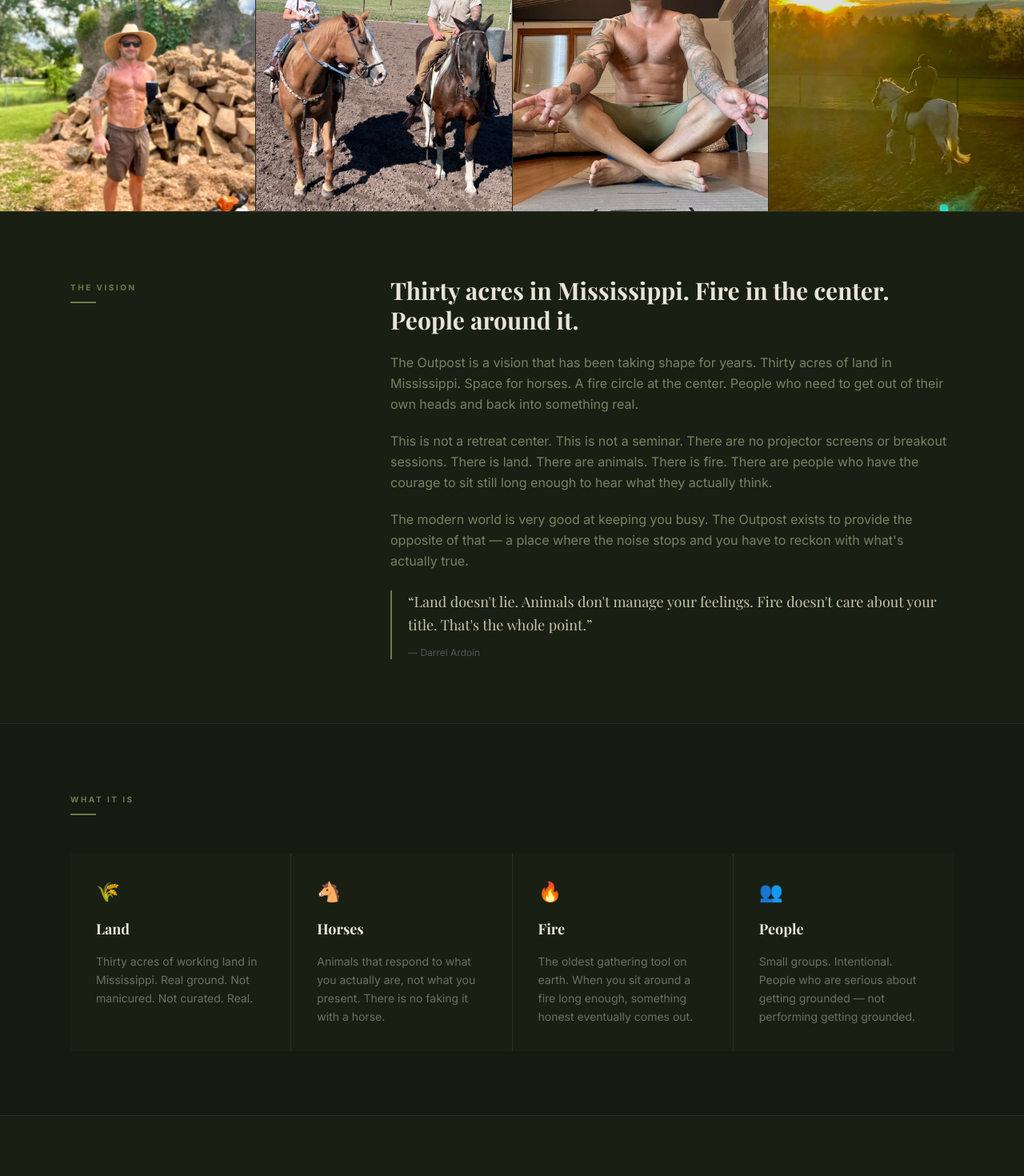
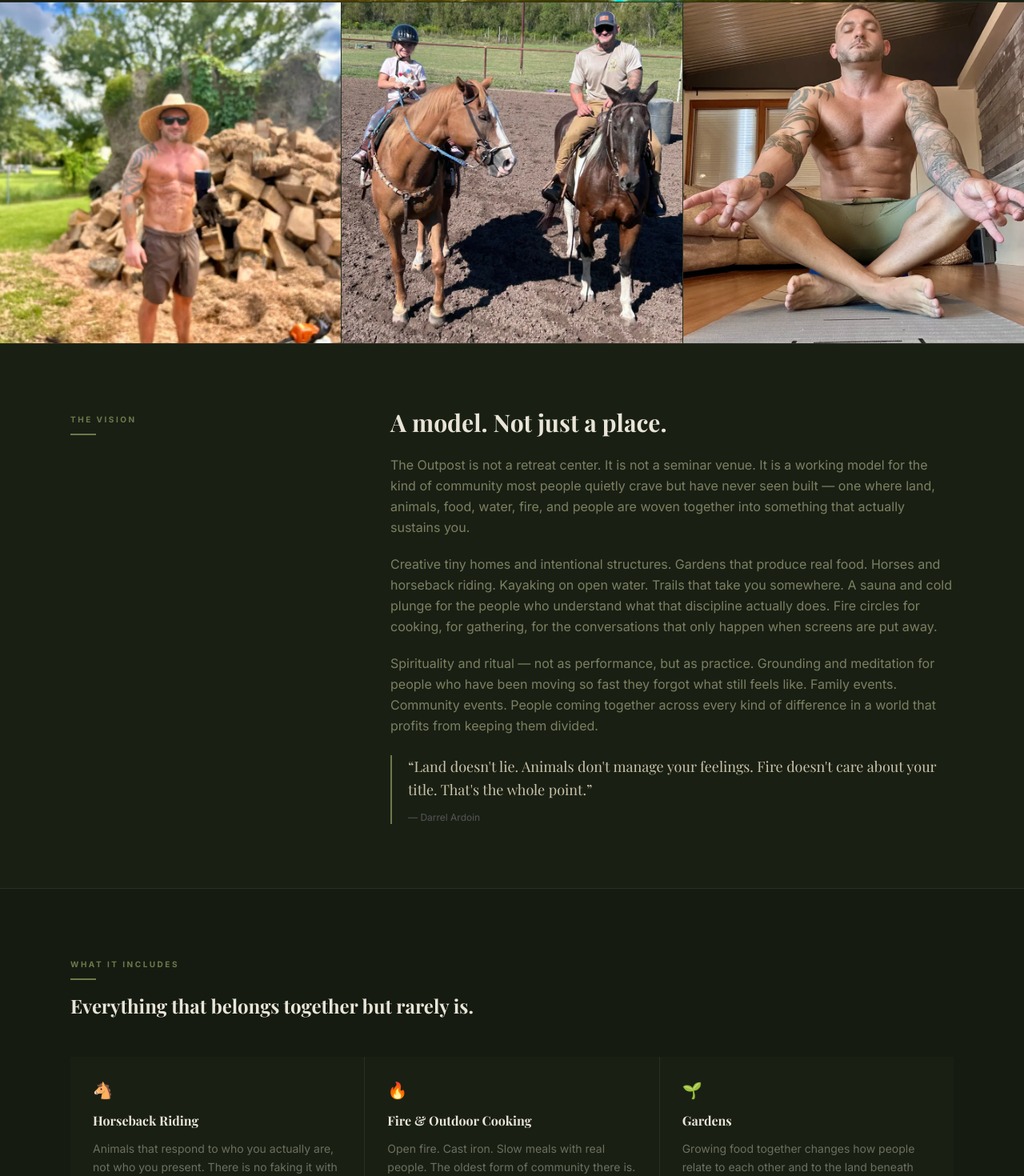
Before and after one commit to ardoinconsulting-png/divergent-darrel, a Next.js app: page /outpost in a window 1280 px wide. Shown: the part 1330-2800 px from the top of the page at 80% size. Built offline with nearby package versions, Linux system fonts and the light colour scheme.

Commit message:
Remove duplicate horse photo from outpost grid, 3-up layout

```diff
--- a/app/outpost/page.tsx
+++ b/app/outpost/page.tsx
@@ -6,8 +6,21 @@ import type { Metadata } from "next";
 export const metadata: Metadata = {
   title: "The Outpost",
   description:
-    "Land, horses, fire, and people. A gathering place being built in Mississippi.",
+    "A community model built around land, fire, horses, gardens, and people coming together in a world that keeps pulling them apart.",
 };
+
+const elements = [
+  { icon: "🐴", title: "Horseback Riding", body: "Animals that respond to who you actually are, not who you present. There is no faking it with a horse." },
+  { icon: "🔥", title: "Fire & Outdoor Cooking", body: "Open fire. Cast iron. Slow meals with real people. The oldest form of community there is." },
+  { icon: "🌱", title: "Gardens", body: "Growing food together changes how people relate to each other and to the land beneath them." },
+  { icon: "🛖", title: "Creative Tiny Homes", body: "Intentional structures. Thoughtfully built. Space that reflects what a life of purpose actually looks like." },
+  { icon: "🚣", title: "Kayaking", body: "Water. Movement. The kind of quiet that comes from being in nature and having nowhere else to be." },
+  { icon: "🌿", title: "Trails & Nature", body: "Walk in. Leave something behind. The land does the work if you let it." },
+  { icon: "🧖", title: "Sauna & Cold Plunge", body: "The discipline of heat and cold. Clarity through discomfort. A practice, not a amenity." },
+  { icon: "🙏", title: "Spirituality & Ritual", body: "Not dogma. Not performance. The quiet practices that keep you anchored when everything else is moving." },
+  { icon: "🧘", title: "Grounding & Meditation", body: "Stillness is a skill. The Outpost is designed to make it accessible — even for people who don't think they're built for it." },
+  { icon: "🎉", title: "Community & Family Events", body: "Celebrations. Gatherings. People coming together across differences in a world that profits from keeping them apart." },
+];
 
 export default function OutpostPage() {
   return (
@@ -27,7 +40,7 @@ export default function OutpostPage() {
           />
           <div className="relative max-w-6xl mx-auto px-6 py-20 md:py-28">
             <span className="text-[10px] tracking-[0.25em] uppercase font-bold text-[#8a9a60]">
-              Fire Gathering
+              Community Model
             </span>
             <h1
               className="mt-4 text-4xl md:text-6xl font-bold text-[#e8e4d8] leading-[1.05] tracking-tight max-w-3xl"
@@ -36,8 +49,10 @@ export default function OutpostPage() {
               The Outpost
             </h1>
             <p className="mt-6 text-lg text-[#8a9070] max-w-xl leading-relaxed">
-              Land, horses, fire, and people. A gathering place being built in
-              Mississippi. Thirty acres. Real ground. Come find your footing.
+              A model for living and gathering that most people have never
+              experienced — because nobody built it yet. Land, fire, horses,
+              gardens, and people coming together in a world that keeps pulling
+              them apart.
             </p>
             <div className="mt-10 flex flex-wrap gap-4">
               <a
@@ -63,7 +78,7 @@ export default function OutpostPage() {
           <div className="relative w-full" style={{ aspectRatio: "16/9" }}>
             <Image
               src="/images/horse-sunset.webp"
-              alt="Horse at sunset — The Outpost, Mississippi"
+              alt="Horse at sunset — The Outpost"
               fill
               className="object-contain"
               priority
@@ -73,12 +88,11 @@ export default function OutpostPage() {
 
         {/* ── OUTPOST PHOTO GRID — 4 UP ─────────────── */}
         <section className="border-b border-[#2a3020] bg-[#161b11]">
-          <div className="grid grid-cols-2 md:grid-cols-4 gap-px bg-[#2a3020]">
+          <div className="grid grid-cols-3 gap-px bg-[#2a3020]">
             {[
               "/images/outpost-1.webp",
               "/images/outpost-2.webp",
               "/images/outpost-3.webp",
-              "/images/outpost-4.webp",
             ].map((src, i) => (
               <div key={i} className="relative aspect-square overflow-hidden">
                 <Image
@@ -106,26 +120,29 @@ export default function OutpostPage() {
                 className="text-2xl md:text-3xl font-bold text-[#e8e4d8] leading-tight"
                 style={{ fontFamily: "var(--font-display)" }}
               >
-                Thirty acres in Mississippi. Fire in the center. People around
-                it.
+                A model. Not just a place.
               </h2>
               <p className="text-base text-[#7a8060] leading-relaxed">
-                The Outpost is a vision that has been taking shape for years.
-                Thirty acres of land in Mississippi. Space for horses. A fire
-                circle at the center. People who need to get out of their own
-                heads and back into something real.
+                The Outpost is not a retreat center. It is not a seminar venue.
+                It is a working model for the kind of community most people
+                quietly crave but have never seen built — one where land,
+                animals, food, water, fire, and people are woven together into
+                something that actually sustains you.
               </p>
               <p className="text-base text-[#7a8060] leading-relaxed">
-                This is not a retreat center. This is not a seminar. There are
-                no projector screens or breakout sessions. There is land. There
-                are animals. There is fire. There are people who have the
-                courage to sit still long enough to hear what they actually
-                think.
+                Creative tiny homes and intentional structures. Gardens that
+                produce real food. Horses and horseback riding. Kayaking on
+                open water. Trails that take you somewhere. A sauna and cold
+                plunge for the people who understand what that discipline
+                actually does. Fire circles for cooking, for gathering, for
+                the conversations that only happen when screens are put away.
               </p>
               <p className="text-base text-[#7a8060] leading-relaxed">
-                The modern world is very good at keeping you busy. The Outpost
-                exists to provide the opposite of that — a place where the
-                noise stops and you have to reckon with what&apos;s actually true.
+                Spirituality and ritual — not as performance, but as practice.
+                Grounding and meditation for people who have been moving so
+                fast they forgot what still feels like. Family events.
+                Community events. People coming together across every kind of
+                difference in a world that profits from keeping them divided.
               </p>
               <blockquote className="border-l-2 border-[#6b7a4a] pl-5 mt-6">
                 <p
@@ -141,45 +158,27 @@ export default function OutpostPage() {
           </div>
         </section>
 
-        {/* ── WHAT IT IS — 4 PILLARS ────────────────── */}
+        {/* ── WHAT IT INCLUDES ──────────────────────── */}
         <section className="border-b border-[#2a3020] bg-[#161b11]">
           <div className="max-w-6xl mx-auto px-6 py-16 md:py-20">
             <div className="mb-12">
               <span className="text-[10px] tracking-[0.25em] uppercase font-bold text-[#6b7a4a]">
-                What It Is
+                What It Includes
               </span>
               <div className="mt-2 w-8 h-0.5 bg-[#6b7a4a]" />
+              <h2
+                className="mt-4 text-xl md:text-2xl font-bold text-[#e8e4d8]"
+                style={{ fontFamily: "var(--font-display)" }}
+              >
+                Everything that belongs together but rarely is.
+              </h2>
             </div>
-            <div className="grid sm:grid-cols-2 lg:grid-cols-4 gap-px bg-[#2a3020]">
-              {[
-                {
-                  icon: "🌾",
-                  title: "Land",
-                  body: "Thirty acres of working land in Mississippi. Real ground. Not manicured. Not curated. Real.",
-                },
-                {
-                  icon: "🐴",
-                  title: "Horses",
-                  body: "Animals that respond to what you actually are, not what you present. There is no faking it with a horse.",
-                },
-                {
-                  icon: "🔥",
-                  title: "Fire",
-                  body: "The oldest gathering tool on earth. When you sit around a fire long enough, something honest eventually comes out.",
-                },
-                {
-                  icon: "👥",
-                  title: "People",
-                  body: "Small groups. Intentional. People who are serious about getting grounded — not performing getting grounded.",
-                },
-              ].map((item) => (
-                <div
-                  key={item.title}
-                  className="bg-[#1a1f14] p-8 flex flex-col gap-4"
-                >
-                  <span className="text-2xl">{item.icon}</span>
+            <div className="grid sm:grid-cols-2 lg:grid-cols-3 gap-px bg-[#2a3020]">
+              {elements.map((item) => (
+                <div key={item.title} className="bg-[#1a1f14] p-7 flex flex-col gap-3">
+                  <span className="text-xl">{item.icon}</span>
                   <h3
-                    className="text-lg font-bold text-[#e8e4d8]"
+                    className="text-base font-bold text-[#e8e4d8]"
                     style={{ fontFamily: "var(--font-display)" }}
                   >
                     {item.title}
@@ -193,6 +192,38 @@ export default function OutpostPage() {
           </div>
         </section>
 
+        {/* ── THE MODEL ─────────────────────────────── */}
+        <section className="border-b border-[#2a3020] bg-[#1a1f14]">
+          <div className="max-w-6xl mx-auto px-6 py-16 md:py-20 grid md:grid-cols-[1fr_2fr] gap-12 items-start">
+            <div>
+              <span className="text-[10px] tracking-[0.25em] uppercase font-bold text-[#6b7a4a]">
+                The Model
+              </span>
+              <div className="mt-2 w-8 h-0.5 bg-[#6b7a4a]" />
+            </div>
+            <div className="space-y-4">
+              <h2
+                className="text-2xl md:text-3xl font-bold text-[#e8e4d8] leading-tight"
+                style={{ fontFamily: "var(--font-display)" }}
+              >
+                Built to be replicated.
+              </h2>
+              <p className="text-base text-[#7a8060] leading-relaxed">
+                This is not a one-location dream. The Outpost is a model —
+                a blueprint for intentional community living that can be
+                adapted, replicated, and scaled by anyone with the land, the
+                vision, and the willingness to build something that puts people
+                first.
+              </p>
+              <p className="text-base text-[#7a8060] leading-relaxed">
+                Every element — the tiny homes, the gardens, the experiences,
+                the gathering infrastructure — is designed with replication in
+                mind. The goal is not one Outpost. The goal is a way of living
+                that spreads because it works.
+              </p>
+            </div>
+          </div>
+        </section>
 
         {/* ── GOFUNDME CTA ──────────────────────────── */}
         <section className="border-b border-[#2a3020] bg-[#1a1f14]">
@@ -206,19 +237,17 @@ export default function OutpostPage() {
                 className="text-3xl md:text-4xl font-bold text-[#e8e4d8] leading-tight mb-4"
                 style={{ fontFamily: "var(--font-display)" }}
               >
-                This place doesn&apos;t build itself.
+                This doesn&apos;t build itself.
               </h2>
               <p className="text-base text-[#7a8060] leading-relaxed mb-4">
-                Land costs money. Fencing costs money. Infrastructure costs
-                money. If this vision resonates — if you believe that people
-                need places like this — there&apos;s a way to be part of making it
-                real.
+                Land, structures, infrastructure, animals, and experiences all
+                cost real money. If this model resonates — if you believe
+                people need something like this — there is a way to be part
+                of making it real.
               </p>
               <p className="text-sm text-[#555] leading-relaxed">
                 Every contribution goes directly toward building a physical
-                space where people can get grounded. No overhead. No
-                organization. Just land, animals, fire, and the people who
-                show up to use them.
+                place where this vision can be lived and shared.
               </p>
             </div>
             <div className="flex flex-col gap-4">
@@ -230,8 +259,8 @@ export default function OutpostPage() {
                   GoFundMe Campaign
                 </p>
                 <p className="text-sm text-[#6b7060] leading-relaxed mb-6">
-                  30 acres in Mississippi. Horses. Fire pit. Community space.
-                  The Outpost — coming 2025.
+                  Community land. Tiny homes. Gardens. Horses. Fire. Water.
+                  The Outpost — a model worth building.
                 </p>
                 <a
                   href="https://gofundme.com"
@@ -247,7 +276,7 @@ export default function OutpostPage() {
               </div>
               <div className="border border-[#3a4a2a] p-6 bg-[#161b11]">
                 <p className="text-sm text-[#6b7060] mb-3">
-                  Want to stay informed as this develops?
+                  Want to follow this as it develops?
                 </p>
                 <a
                   href="https://cutofclarity.beehiiv.com"
```
